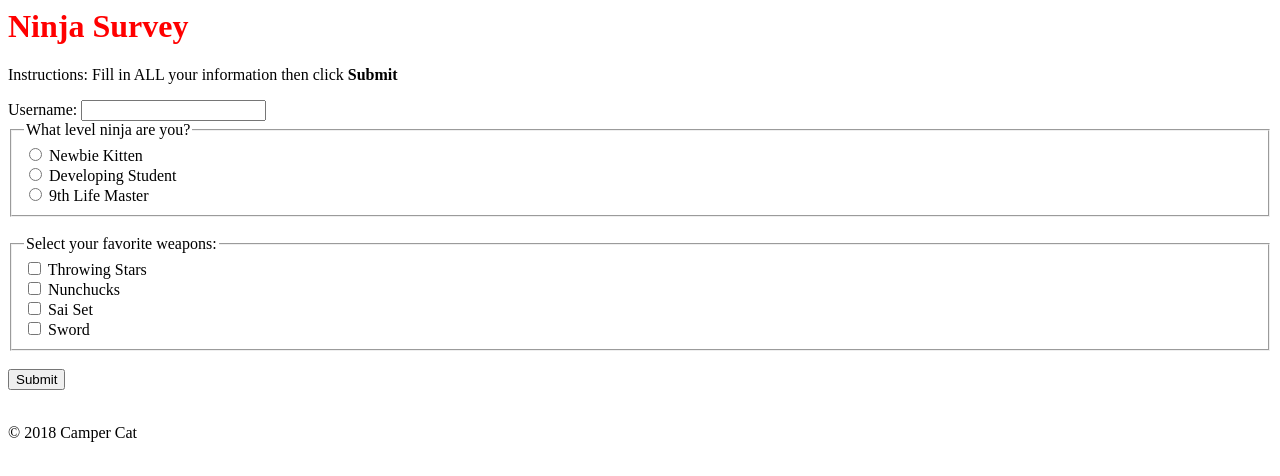
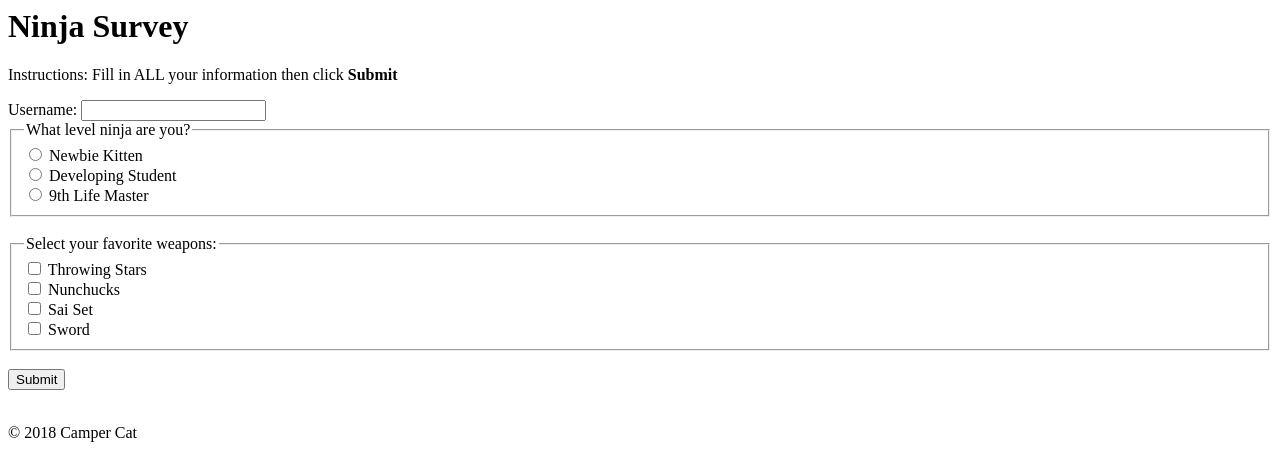
Before and after one commit to antoniodomingo/antoniodomingo.github.io, a plain HTML site: page index.html in a window 1280 px wide. Drawn offline with Linux system fonts and the light colour scheme.

Commit message:
Add files via upload

```diff
--- a/index.html
+++ b/index.html
@@ -6,7 +6,7 @@
   <style>
 
   h1{
-  color: red;
+  color: linear-gradient(35deg, #CCFFFF, #FFCCCC);
   background-color: linear-gradient(35deg, #CCFFFF, #FFCCCC);
   }
 
```
